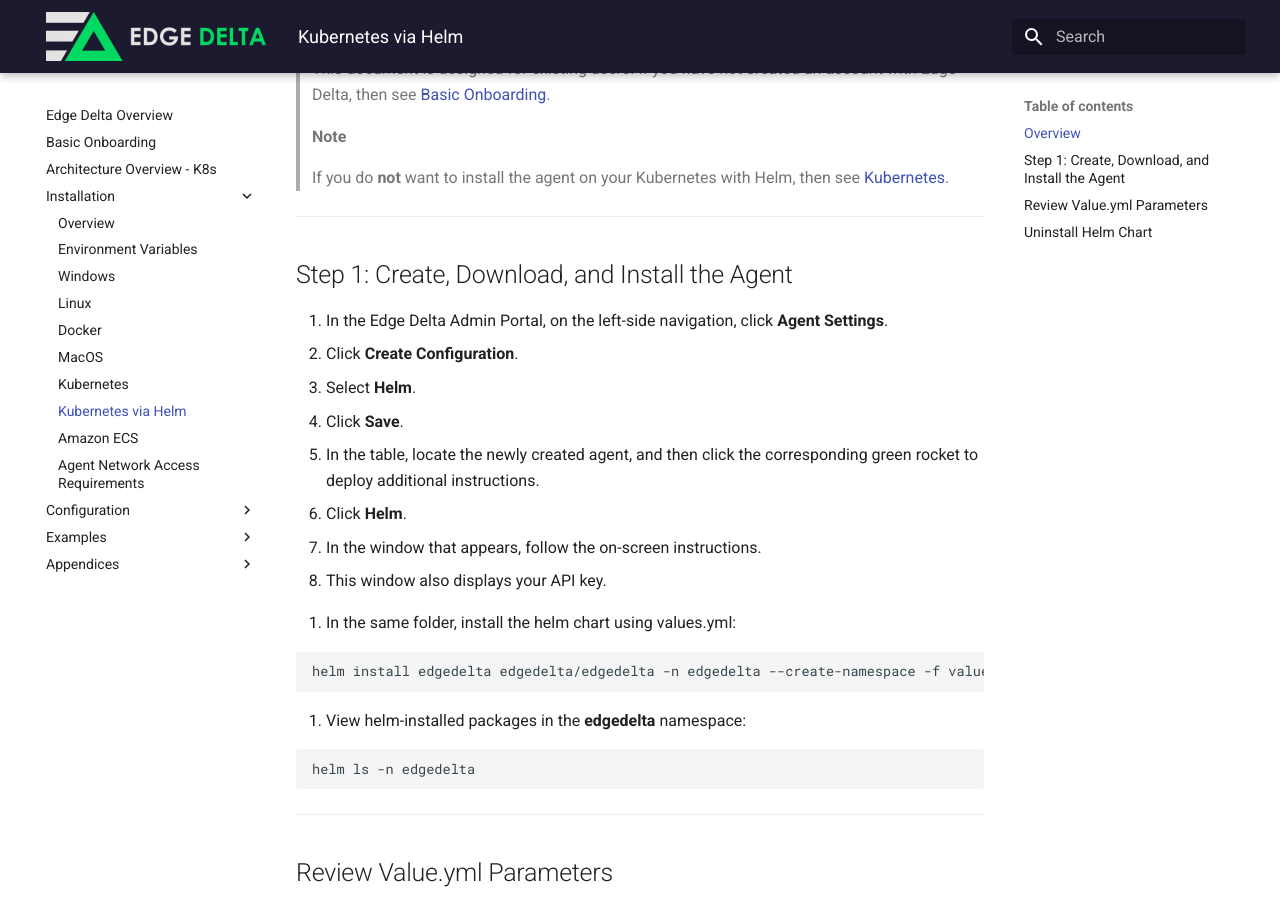
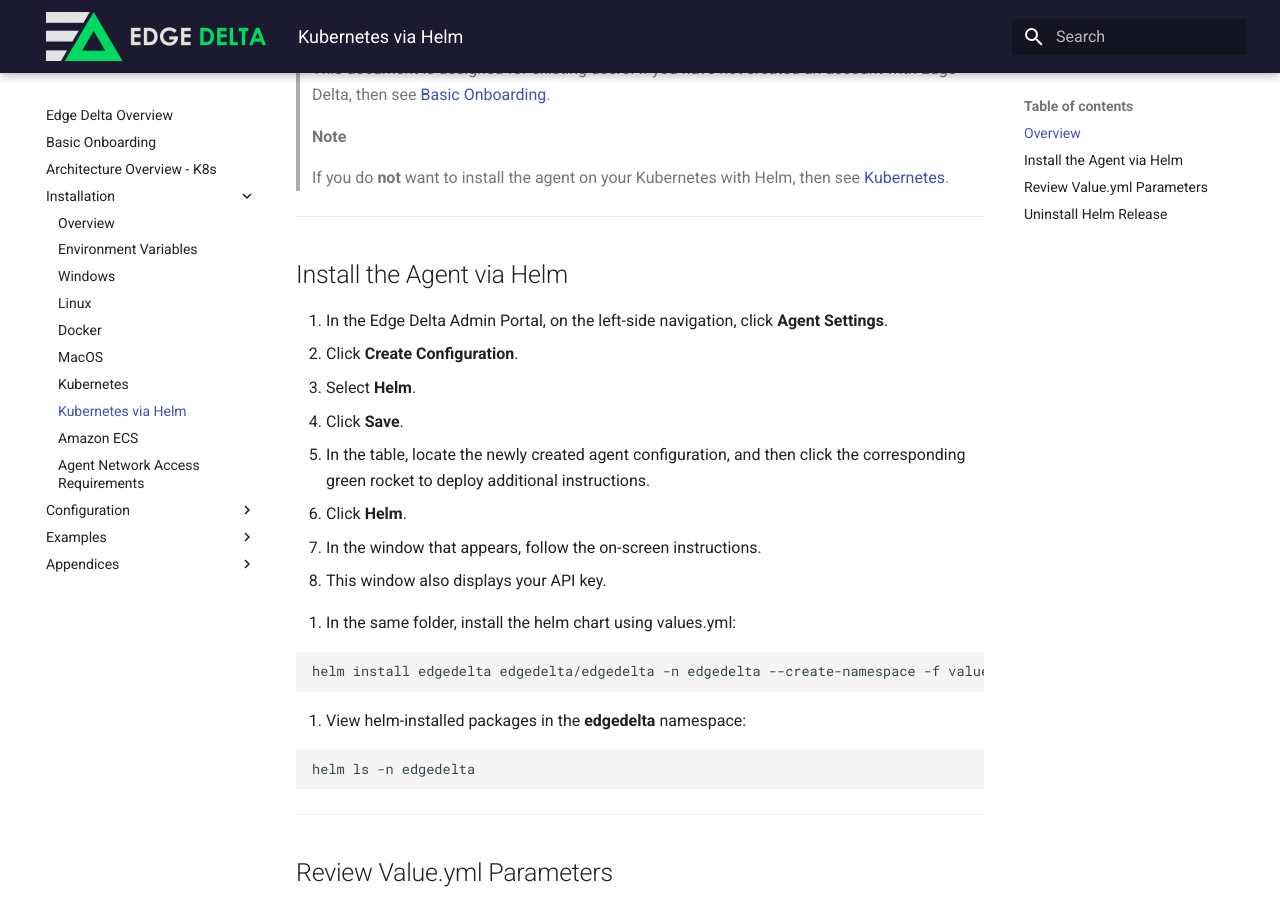
Before and after one commit to edgedelta/docs, an MkDocs documentation site: the page built from docs/installation/helm.md, in a window 1280 px wide and 900 px high, scrolled down 468 px. Built offline with MkDocs 1.6.1 and Material for MkDocs 9.7.7, drawn with Linux system fonts in a browser that asks for light colours; some of the changed text lies outside the part shown.

Commit message:
Update helm.md

```diff
--- a/docs/installation/helm.md
+++ b/docs/installation/helm.md
@@ -24,13 +24,13 @@ Edge Delta uses a Kubernetes-recommended, node-level log collecting architecture
 ***
 
 
-## Step 1: Create, Download, and Install the Agent
+## Install the Agent via Helm
 
 1. In the Edge Delta Admin Portal, on the left-side navigation, click **Agent Settings**.
 2. Click **Create Configuration**.
 3. Select **Helm**.
 4. Click **Save**.
-5. In the table, locate the newly created agent, and then click the corresponding green rocket to deploy additional instructions.
+5. In the table, locate the newly created agent configuration, and then click the corresponding green rocket to deploy additional instructions.
 6. Click **Helm**.
 7. In the window that appears, follow the on-screen instructions.
   - This window also displays your API key.
@@ -140,7 +140,7 @@ helm ls -n edgedelta
 
 ***
 
-## Uninstall Helm Chart
+## Uninstall Helm Release
 
 To uninstall the helm chart:
 
```
